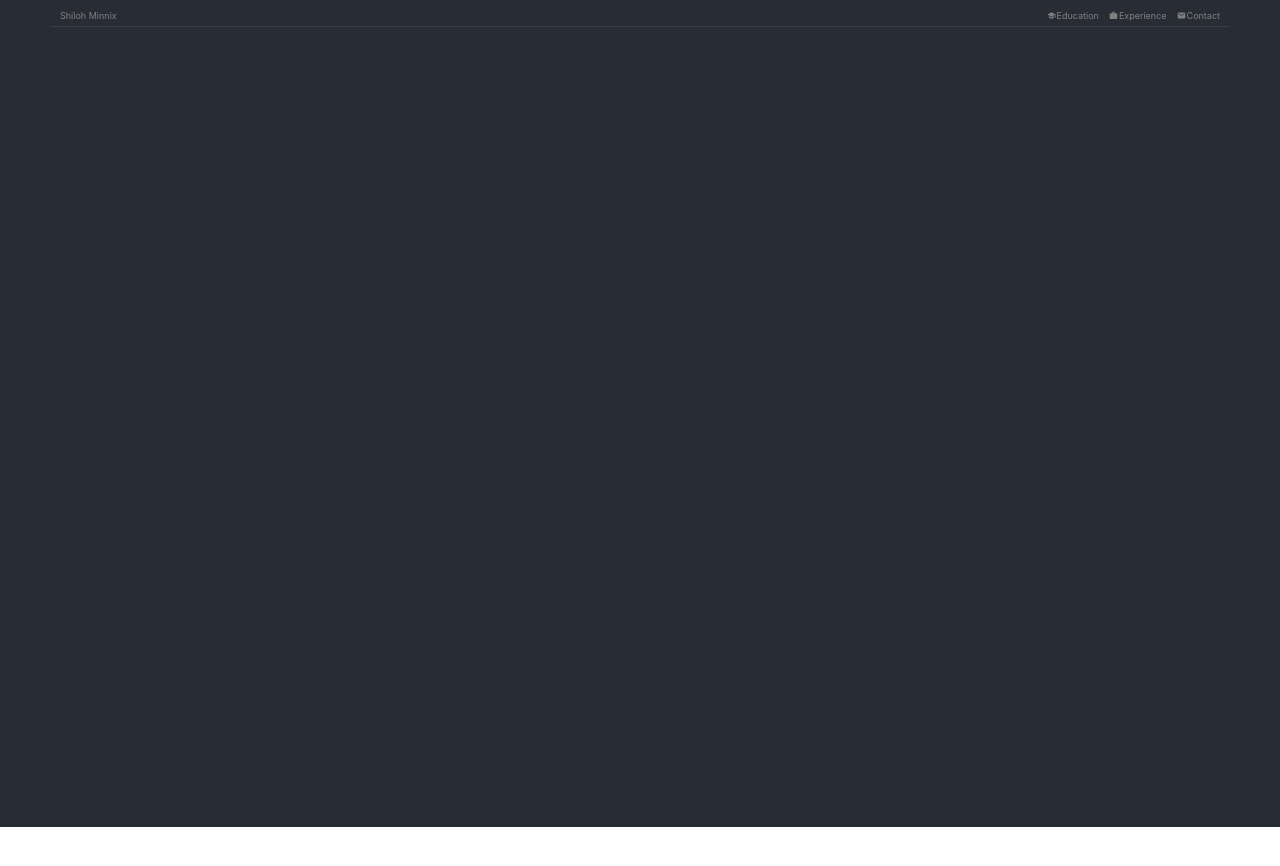
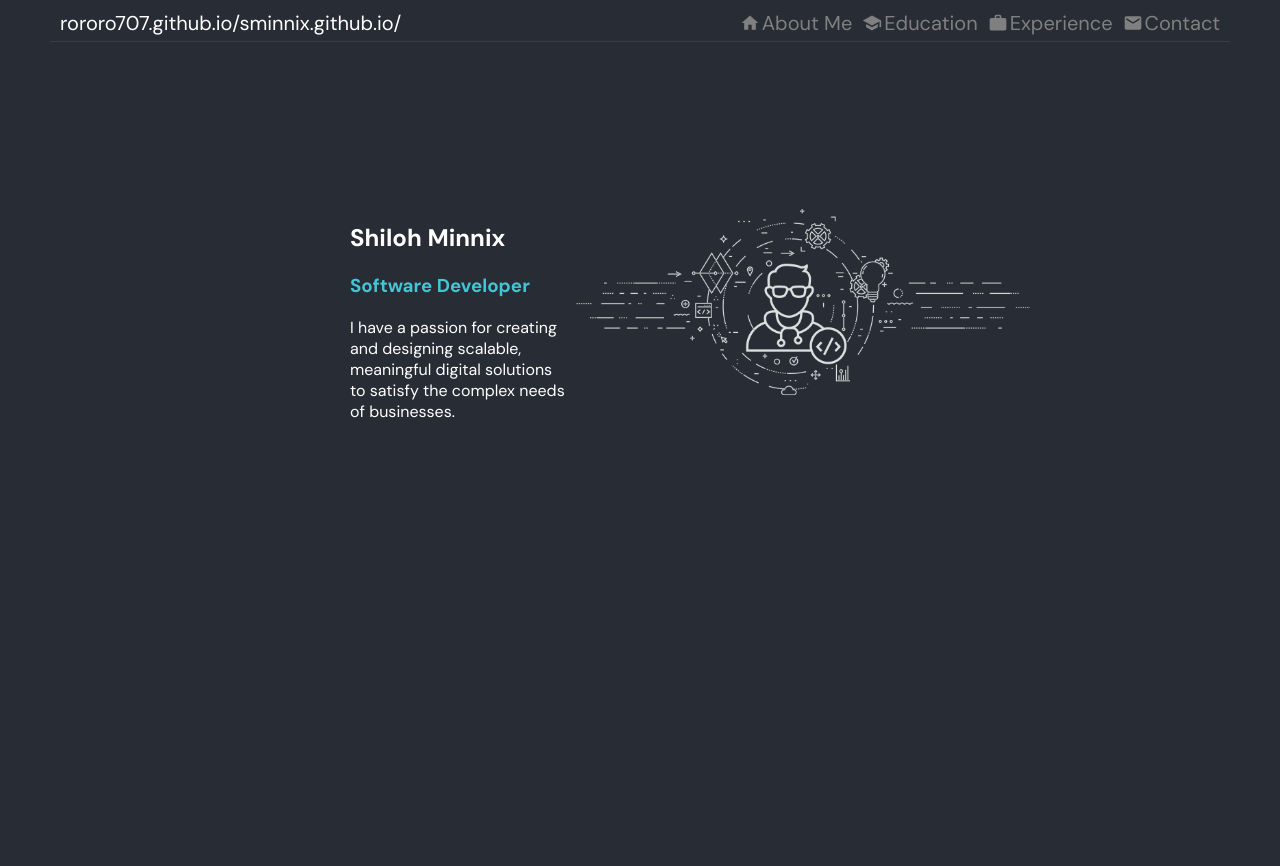
Before and after one commit to rororo707/sminnix.github.io, a React (Create React App) app: page / in a window 1280 px wide. Shown: the top 866 px of the page. Before the commit the page ends 827 px from the top, so only its background shows below. Built offline with nearby package versions, Linux system fonts and the light colour scheme.

Commit message:
Added About Me, refactored some stuff

```diff
--- a/public/index.html
+++ b/public/index.html
@@ -3,6 +3,9 @@
   <head>
     <meta charset="utf-8" />
     <link rel="icon" href="%PUBLIC_URL%/favicon.ico" />
+    <link rel="preconnect" href="https://fonts.googleapis.com">
+    <link rel="preconnect" href="https://fonts.gstatic.com" crossorigin>
+    <link href="https://fonts.googleapis.com/css2?family=DM+Sans:ital,opsz,wght@0,9..40,100..1000;1,9..40,100..1000&display=swap" rel="stylesheet">
     <meta name="viewport" content="width=device-width, initial-scale=1" />
     <meta name="theme-color" content="#000000" />
     <meta
--- a/src/App.css
+++ b/src/App.css
@@ -1,5 +1,10 @@
 .App {
   text-align: center;
+  background-color: #282c34;
+  font-family: "DM Sans", serif;
+  font-optical-sizing: auto;
+  font-weight: normal;
+  font-style: normal;
 }
 
 .App-header {
@@ -15,6 +20,14 @@
   color: #61dafb;
 }
 
+.turqoiseColor {
+  color: #43C5D6;
+}
+
+.whiteColor {
+  color: white;
+}
+
 .navBarBackground {
   width: auto;
   background-color: #282c34;
@@ -24,7 +37,7 @@
   display: flex;
   margin: 0px 50px 0px 50px;
   padding: 10px 10px 5px 10px;
-  font-size: 9px;
+  font-size: 20px;
   /*height: 25px;*/
   justify-content: space-between;
   border-bottom: 1px solid #373d49;
@@ -52,9 +65,31 @@
 
 .navBarIcon {
   position: relative;
-  top: 1px;
-  padding-right: 1px;
+  top: 3px;
+  padding-right: 2px;
 }
+
+.aboutMeSection {
+  display: flex;
+  justify-content: space-between;
+  color: white;
+  /*background-color: red;*/
+  margin: 10px 250px 0px 350px;
+  padding: 150px 0px 0px 0px
+}
+
+.aboutMeText {
+  text-align: left;
+  padding: 0px 0px 0px 0px;
+}
+
+.invertedColorImage {
+  filter: invert();
+  height: 200px;
+  width: auto;
+}
+
+
 
 /*\\.navBarTitle {
   align-items: start;
--- a/src/App.tsx
+++ b/src/App.tsx
@@ -1,11 +1,7 @@
 import React from 'react';
 import './App.css';
 import { Routes, Route } from 'react-router-dom'
-import SchoolIcon from '@mui/icons-material/School';
-import WorkIcon from '@mui/icons-material/Work';
-import MailIcon from '@mui/icons-material/Mail';
-import Icons from '@mui/icons-material/';
-
+import NavBar from "./NavBar";
 // #region constants
 
 // #endregion
@@ -23,56 +19,25 @@ const Body: React.FC = () => {
   return (
     <div className="App">
       <NavBar />
+      <AboutMe />
       <header className="App-header">
       </header>
     </div>
   );
 }
-const NavBar: React.FC = () => {
+const AboutMe: React.FC = () => {
   return (
-    <div className="navBarBackground">
-      <div className="navBar">
-        <div className="navBarTitle">
-          <span>Shiloh Minnix</span>
-        </div>
-        <div className="navBarSelections">
-          <NavBarSchoolHover />
-          <NavBarExperienceHover />
-          <NavBarContactHover />
-        </div>
-      </div>
+    <div className="aboutMeSection">
+      <span className="aboutMeText">
+        <h2 className="whiteColor">Shiloh Minnix</h2>
+        <h3 className="turqoiseColor">Software Developer</h3>
+        <p>I have a passion for creating and designing scalable, meaningful digital solutions to satisfy the complex needs of businesses.</p>
+      </span>
+      <img src={require("./images/engineerGraphic.webp")}
+        width="auto"
+        height="250px"
+        className="invertedColorImage rightAlignedImage" />
     </div>
   );
 }
-const NavBarSchoolHover: React.FC = () => {
-  return (
-    <span className='navBarItem' onClick={() => { alert("Education clicked!") }}>
-      <SchoolIcon
-        fontSize="inherit"
-        className="navBarIcon" />
-      <span>Education</span >
-    </span>
-  );
-}
-const NavBarExperienceHover: React.FC = () => {
-  return (
-    <span className='navBarItem' onClick={() => { alert("Experience clicked!") }}>
-      <WorkIcon
-        fontSize="inherit"
-        className="navBarIcon" />
-      <span>Experience</span >
-    </span>
-  );
-}
-const NavBarContactHover: React.FC = () => {
-  return (
-    <span
-      className='navBarItem' onClick={() => { alert("Contact clicked!") }}>
-      <MailIcon
-        fontSize="inherit"
-        className="navBarIcon" />
-      <span>Contact</span >
-    </span>
-  );
-}
 export default App;
--- /dev/null
+++ b/src/NavBar.tsx
@@ -0,0 +1,66 @@
+import SchoolIcon from '@mui/icons-material/School';
+import WorkIcon from '@mui/icons-material/Work';
+import MailIcon from '@mui/icons-material/Mail';
+import HomeIcon from '@mui/icons-material/Home';
+
+const NavBar: React.FC = () => {
+    return (
+        <div className="navBarBackground">
+            <div className="navBar">
+                <div className="navBarTitle whiteColor">
+                    <span>rororo707.github.io/sminnix.github.io/</span>
+                </div>
+                <div className="navBarSelections">
+                    <NavBarHomeHover />
+                    <NavBarSchoolHover />
+                    <NavBarExperienceHover />
+                    <NavBarContactHover />
+                </div>
+            </div>
+        </div>
+    );
+}
+const NavBarHomeHover: React.FC = () => {
+    return (
+        <span className='navBarItem' onClick={() => { alert("Education clicked!") }}>
+            <HomeIcon
+                fontSize="inherit"
+                className="navBarIcon" />
+            <span>About Me</span >
+        </span>
+    );
+}
+const NavBarSchoolHover: React.FC = () => {
+    return (
+        <span className='navBarItem' onClick={() => { alert("Education clicked!") }}>
+            <SchoolIcon
+                fontSize="inherit"
+                className="navBarIcon" />
+            <span>Education</span >
+        </span>
+    );
+}
+const NavBarExperienceHover: React.FC = () => {
+    return (
+        <span className='navBarItem' onClick={() => { alert("Experience clicked!") }}>
+            <WorkIcon
+                fontSize="inherit"
+                className="navBarIcon" />
+            <span>Experience</span >
+        </span>
+    );
+}
+const NavBarContactHover: React.FC = () => {
+    return (
+        <span
+            className='navBarItem' onClick={() => { alert("Contact clicked!") }}>
+            <MailIcon
+                fontSize="inherit"
+                className="navBarIcon" />
+            <span>Contact</span >
+        </span>
+    );
+}
+
+
+export default NavBar;
```
Also changed, not shown: src/images/engineerGraphic.webp (added).
